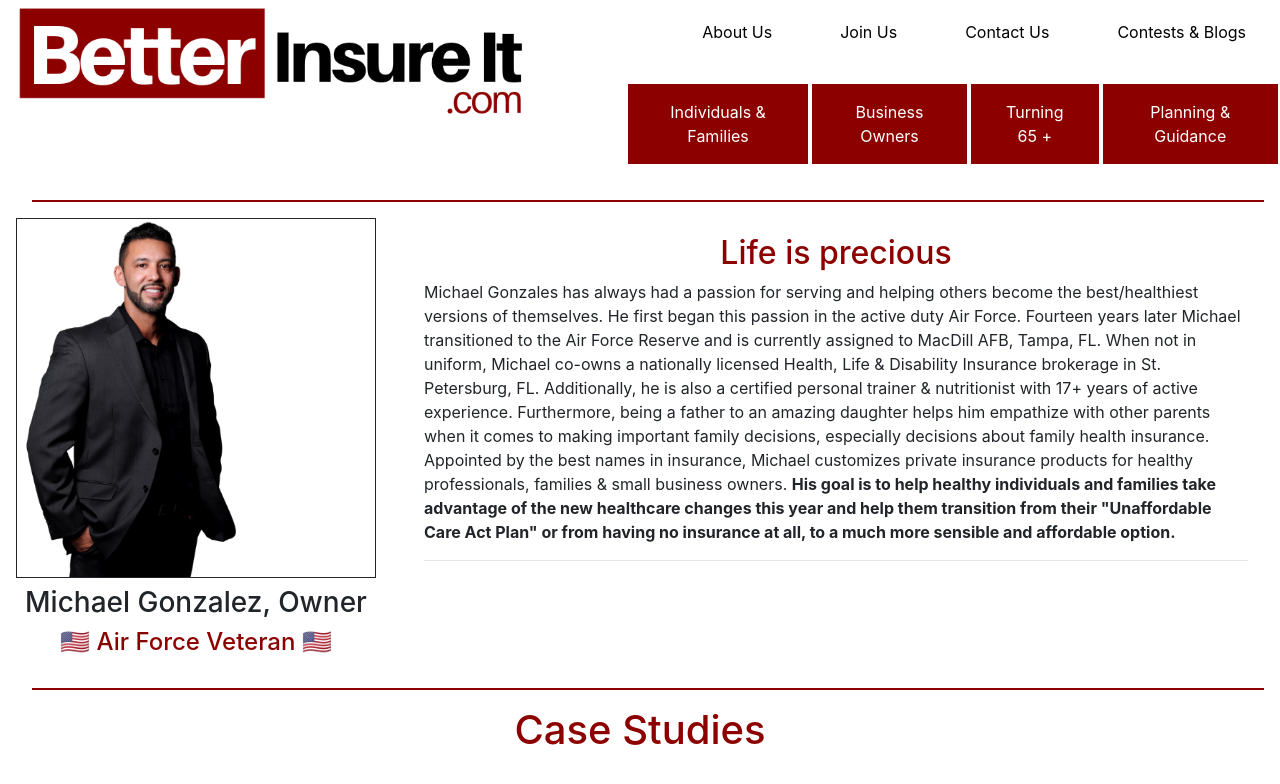
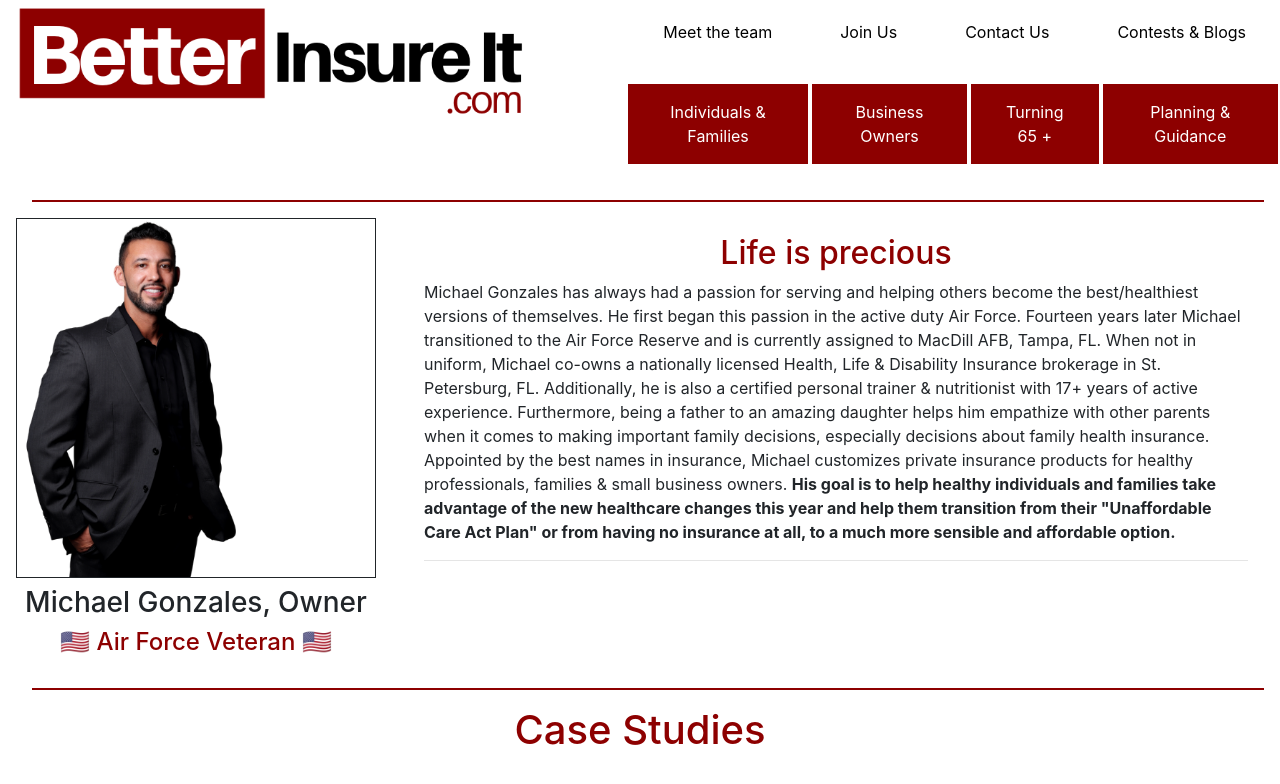
Before and after one commit to MatthewSDick/BetterInsureIT, a React (Create React App) app in the folder ClientApp/: page / in a window 1280 px wide. Shown: the top 784 px of the page. Built offline with nearby package versions, Linux system fonts and the light colour scheme.

Commit message:
Updated name and top menu

```diff
--- a/ClientApp/src/components/Header.jsx
+++ b/ClientApp/src/components/Header.jsx
@@ -15,7 +15,7 @@ const Header = () => {
             <ul className="header-top-items">
               <li>
                 <button className="header-top-items-button">
-                  <p>About Us</p>
+                  <p>Meet the team</p>
                 </button>
               </li>
               <li>
--- a/ClientApp/src/components/Hero.jsx
+++ b/ClientApp/src/components/Hero.jsx
@@ -12,7 +12,7 @@ const Hero = () => {
             <img className="agent-pic" src={michael} />
           </div>
           <div className="agent-info">
-            <h3>Michael Gonzalez, Owner</h3>
+            <h3>Michael Gonzales, Owner</h3>
             <h4>🇺🇸 Air Force Veteran 🇺🇸</h4>
           </div>
         </div>
```
Also changed, not shown: ClientApp/src/images/gparents.jpeg (added).
